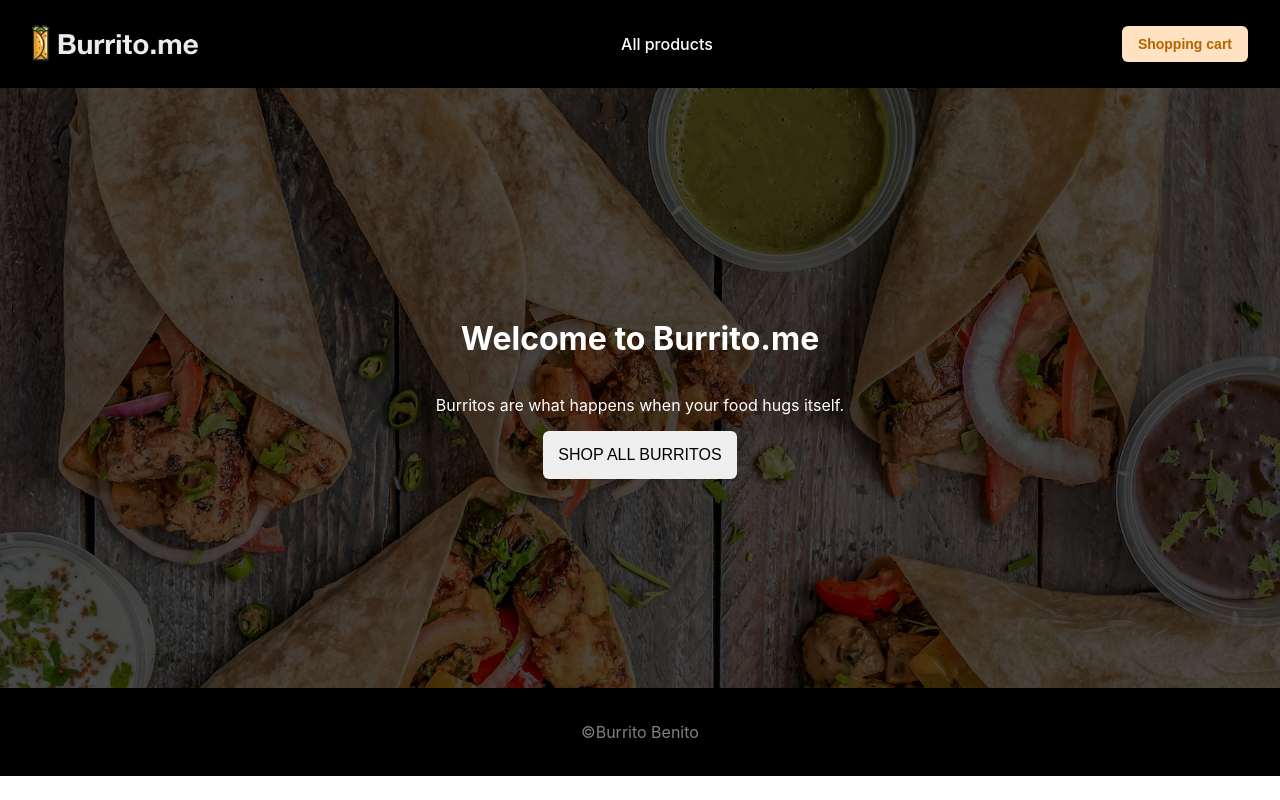
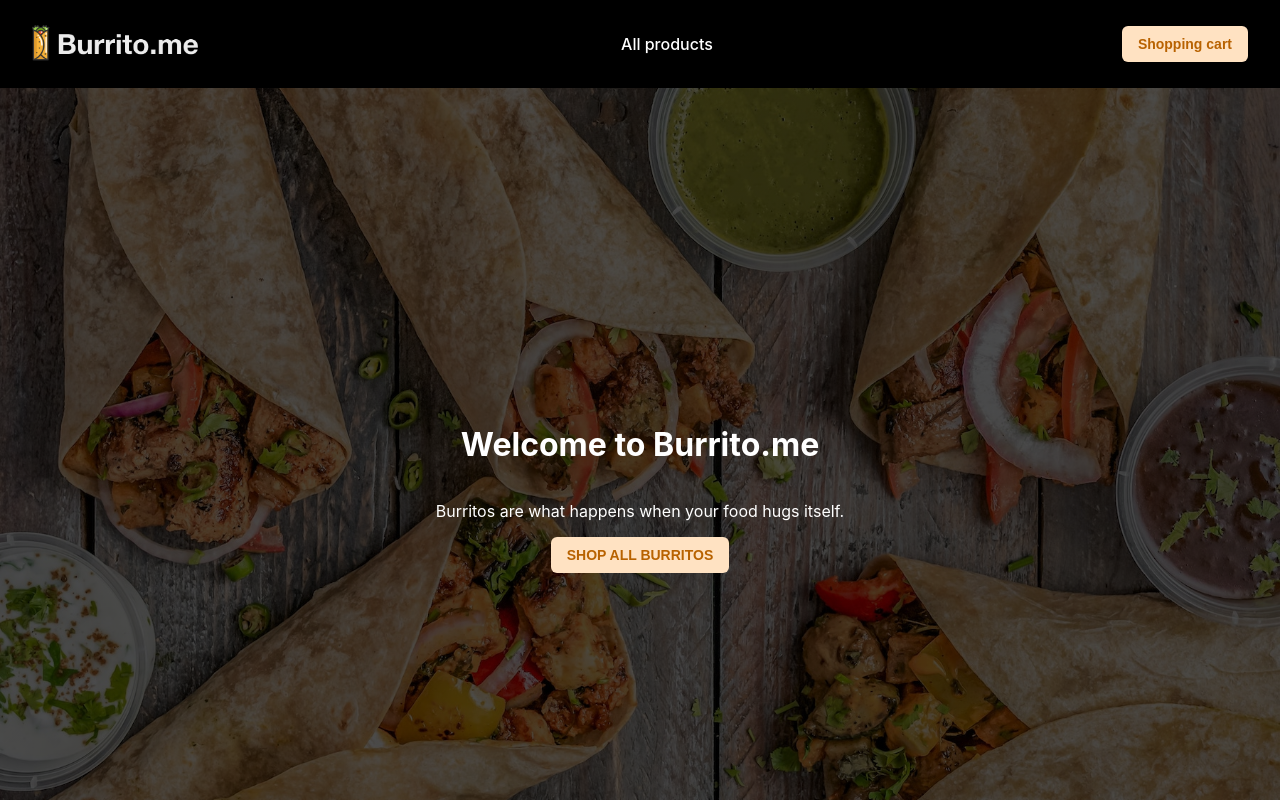
Before and after one commit to hiimmarco/next-js-ecommerce-store, a Next.js app: page / in a window 1280 px wide. Shown: the top 800 px of the page. Built offline with nearby package versions, Linux system fonts and the light colour scheme.

Commit message:
Add products overview page

```diff
--- a/Components/Footer.js
+++ b/Components/Footer.js
@@ -3,7 +3,7 @@ import { css } from '@emotion/react';
 const header = css`
   background-color: black;
   height: 88px;
-  width: 100vw;
+  width: 100%;
   font-family: 'Inter' sans-seri;
   display: flex;
   align-items: center;
--- a/Components/Header.js
+++ b/Components/Header.js
@@ -6,7 +6,7 @@ import Headerlogo from '../public/images/logo.png';
 const header = css`
   background-color: black;
   height: 88px;
-  width: 100vw;
+  width: 100%;
   font-family: 'Inter' sans-seri;
   align-items: center;
 `;
--- a/pages/index.js
+++ b/pages/index.js
@@ -1,9 +1,7 @@
 import { css } from '@emotion/react';
 import Head from 'next/head';
-import Image from 'next/image';
 import Link from 'next/link';
 import Layout from '../Components/Layout';
-import HeroImage from '../public/images/burritos-hero.jpg';
 
 const herocomponent = css`
   background: linear-gradient(rgba(0, 0, 0, 0.7), rgba(0, 0, 0, 0.7)),
@@ -14,7 +12,7 @@ const herocomponent = css`
   flex-direction: column;
   align-items: center;
   width: 100%;
-  height: 600px;
+  height: 100vh;
   padding: 0px 32px;
   color: white;
 `;
@@ -27,6 +25,29 @@ const herobutton = css`
   border: none;
   border-radius: 6px;
   cursor: pointer;
+`;
+
+const button = css`
+  display: flex;
+  justify-content: center;
+  color: rgb(184, 98, 0);
+  background-color: rgb(255, 226, 194);
+  text-decoration: none;
+  text-transform: uppercase;
+  font-size: 0.875rem;
+  font-weight: bold;
+  line-height: 1.25rem;
+  font-family: 'Inter' sans-serif;
+  border: none;
+  padding: 8px 16px;
+  border-radius: 6px;
+  cursor: pointer;
+
+  :hover {
+    transform: scale(1.05) perspective(1px);
+    transition-duration: 100ms;
+    background-color: rgb(255, 207, 153);
+  }
 `;
 
 export default function Home() {
@@ -47,7 +68,7 @@ export default function Home() {
             <h1>Welcome to Burrito.me</h1>
 
             <p>Burritos are what happens when your food hugs itself.</p>
-            <button css={herobutton}>Shop all Burritos</button>
+            <button css={button}>Shop all Burritos</button>
           </div>
         </Layout>
       </main>
```
Also changed, not shown: pages/products.js (+10 -0 lines).
